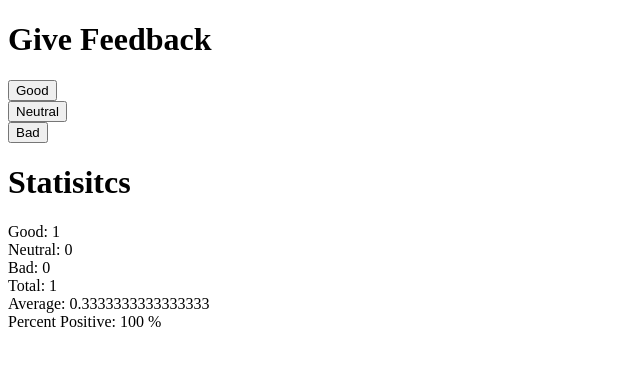
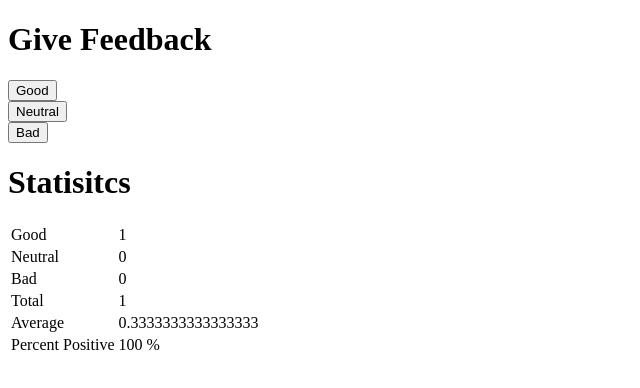
Before and after one commit to zelda4669/full-stack-open, a React (Create React App) app in the folder part1/unicafe-app/: page / in a window 1280 px wide. Both pictures are taken after a click on the button "Good". Shown: the top 388 px of the page, without its empty margins (0-640 px from the left). Built offline with nearby package versions, Linux system fonts and the light colour scheme.

Commit message:
Exercise 1.11

```diff
--- a/part1/unicafe-app/src/App.js
+++ b/part1/unicafe-app/src/App.js
@@ -2,8 +2,6 @@
 import { mean, multiply } from 'mathjs'
 
 const Header = (props) => <div><h1>{props.text}</h1></div>
-
-const StatisticLine = (props) => <div>{props.stat}: {props.value} {props.unit}</div>
 
 const Button = ({ text, handleClick}) => {
   return (
@@ -28,12 +26,34 @@
   }
   return (
     <div>
-      <StatisticLine stat='Good' value={good} />
-      <StatisticLine stat='Neutral' value={neutral} />
-      <StatisticLine stat='Bad' value={bad} />
-      <StatisticLine stat='Total' value={total} />
-      <StatisticLine stat='Average' value={avg} />
-      <StatisticLine stat='Percent Positive' value={percent} unit='%' />
+      <table>
+        <tbody>
+          <tr>
+            <td>Good</td>
+            <td>{good}</td>
+          </tr>
+          <tr>
+            <td>Neutral</td>
+            <td>{neutral}</td>
+          </tr>
+          <tr>
+            <td>Bad</td>
+            <td>{bad}</td>
+          </tr>
+          <tr>
+            <td>Total</td>
+            <td>{total}</td>
+          </tr>
+          <tr>
+            <td>Average</td>
+            <td>{avg}</td>
+          </tr>
+          <tr>
+            <td>Percent Positive</td>
+            <td>{percent} %</td>
+          </tr>
+        </tbody>
+      </table>
     </div>
   )
 }
@@ -60,7 +80,6 @@
       <Button text='Bad' handleClick={handleBadClick} />
       <Header text='Statisitcs' />
       <Statistics good={clicks.good} neutral={clicks.neutral} bad={clicks.bad} />
-
     </div>
   )
 }
```
